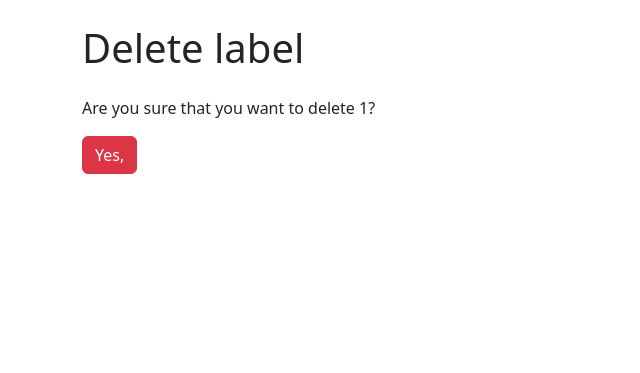
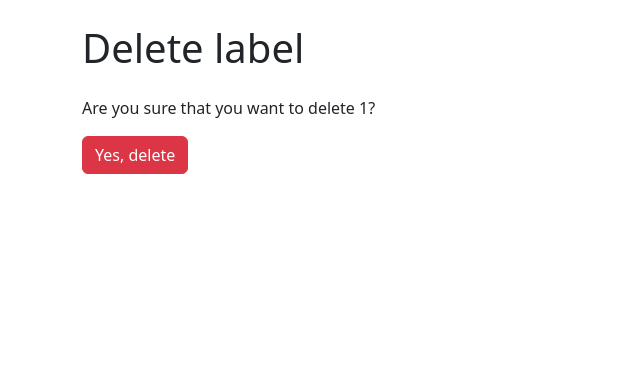
Before and after one commit to YuliaPie/Task-Manager, a Django app: page /labels/1/delete/ in a window 1280 px wide. Shown: the part 58-431 px from the top of the page, without its empty margins (0-640 px from the left). Run offline with Django 5.2, Linux system fonts and the light colour scheme; a user stored in the database is signed in; data comes from the database, SQL or seed files in the repository; both versions use the stored data as it was after the commit.

Commit message:
fixed typo in delete temps

```diff
--- a/task_manager/templates/labels/label_confirm_delete.html
+++ b/task_manager/templates/labels/label_confirm_delete.html
@@ -8,7 +8,7 @@
 <p>{% trans "Are you sure that you want to delete " %}{{ label.name }}?</p>
 <form method="post" action="{% url 'labels:labels_delete' label.pk %}">
   {% csrf_token %}
-  <input class="btn btn-danger" type="submit" value={% trans "Yes, delete" %}>
+  <input class="btn btn-danger" type="submit" value='{% trans "Yes, delete" %}'>
 </form>
     </div>
 {% endblock %}
--- a/task_manager/templates/statuses/status_confirm_delete.html
+++ b/task_manager/templates/statuses/status_confirm_delete.html
@@ -8,7 +8,7 @@
 <p>{% trans "Are you sure that you want to delete " %}{{ status.name }}?</p>
 <form method="post" action="{% url 'statuses:statuses_delete' status.id %}">
   {% csrf_token %}
-  <input class="btn btn-danger" type="submit" value={% trans "Yes, delete" %}>
+  <input class="btn btn-danger" type="submit" value='{% trans "Yes, delete" %}'>
 </form>
     </div>
 {% endblock %}
--- a/task_manager/templates/tasks/task_confirm_delete.html
+++ b/task_manager/templates/tasks/task_confirm_delete.html
@@ -8,7 +8,7 @@
 <p>{% trans "Are you sure that you want to delete " %}{{ task.name }}?</p>
 <form method="post" action="{% url 'tasks:task_delete' task.pk %}">
   {% csrf_token %}
-  <input class="btn btn-danger" type="submit" value={% trans "Yes, delete" %}>
+  <input class="btn btn-danger" type="submit" value='{% trans "Yes, delete" %}'>
 </form>
     </div>
 {% endblock %}
--- a/task_manager/templates/users/user_confirm_delete.html
+++ b/task_manager/templates/users/user_confirm_delete.html
@@ -14,7 +14,7 @@
 <p>{% trans "Are you sure that you want to delete " %} {{ user.first_name }} {{ user.last_name }}?</p>
 <form method="post" action="{% url 'users:users_delete' user.id %}">
   {% csrf_token %}
-  <input class="btn btn-danger" type="submit" value={% trans "Yes, delete" %}>
+  <input class="btn btn-danger" type="submit" value='{% trans "Yes, delete" %}'>
 </form>
 
     </div>
```
Also changed, not shown: db.sqlite3.
